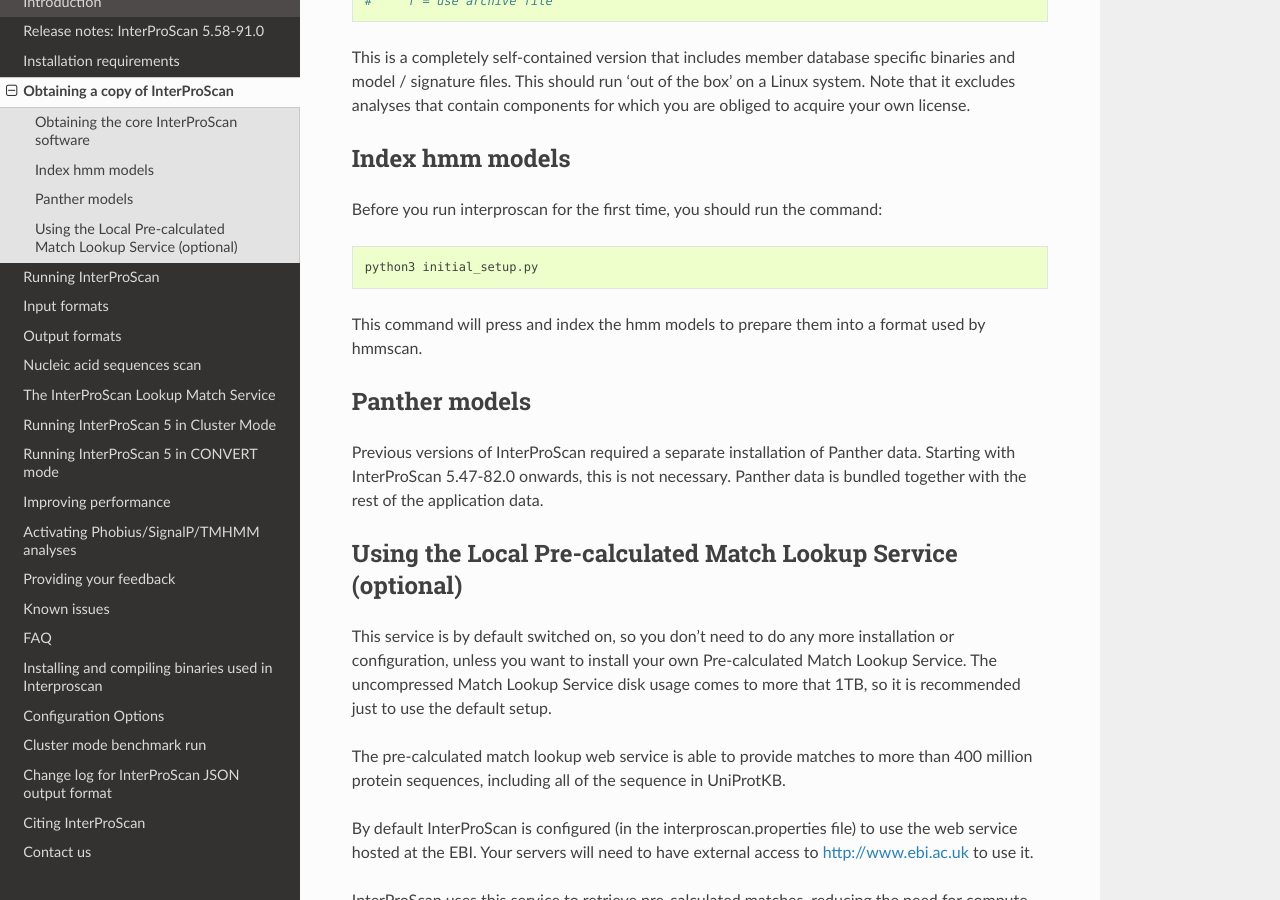
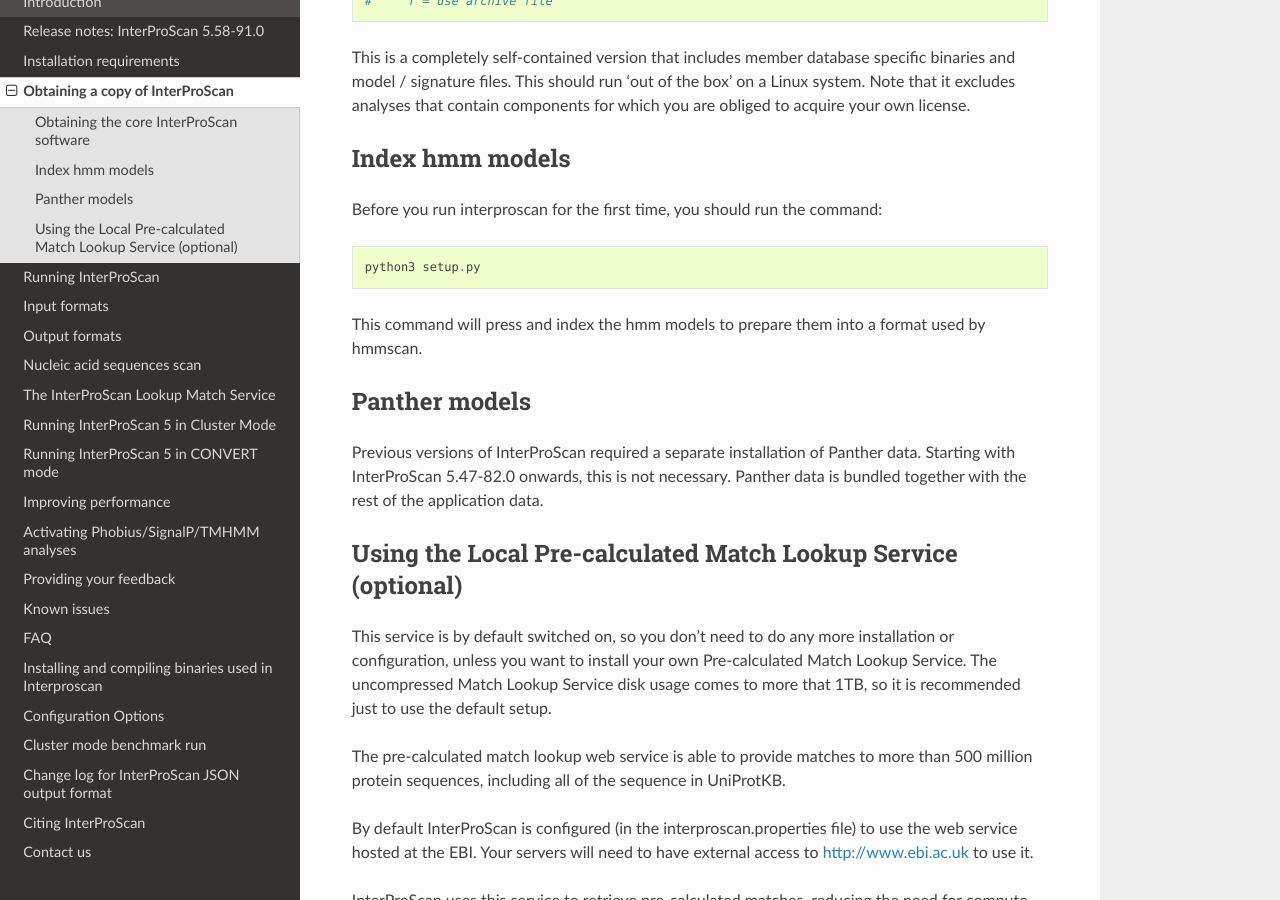
Before and after one commit to ebi-pf-team/interproscan-docs, a Sphinx documentation site: the page built from docs/HowToDownload.rst, in a window 1280 px wide and 900 px high, scrolled down 891 px. Built offline with Sphinx 7.4.7 and the Read the Docs theme 2.0.0, drawn with Linux system fonts in a browser that asks for light colours.

Commit message:
Update HowToDownload.rst

```diff
--- a/docs/HowToDownload.rst
+++ b/docs/HowToDownload.rst
@@ -51,7 +51,7 @@
 ~~~~~~~~~~~~~~~~~~~~~~~~~
 Before you run interproscan for the first time, you should run the command:
 ::
-    python3 initial_setup.py
+    python3 setup.py
 
 This command will  press and index the hmm models to prepare them into a format used by hmmscan.
 
@@ -69,7 +69,7 @@
 recommended just to use the default setup.
 
 The pre-calculated match lookup web
-service is able to provide matches  to more than 400 million protein
+service is able to provide matches  to more than 500 million protein
 sequences, including all of the sequence in UniProtKB.
 
 By default InterProScan  is configured (in the
```
